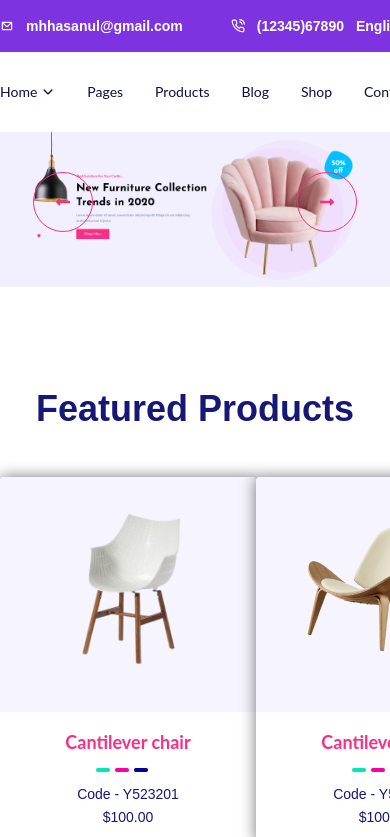
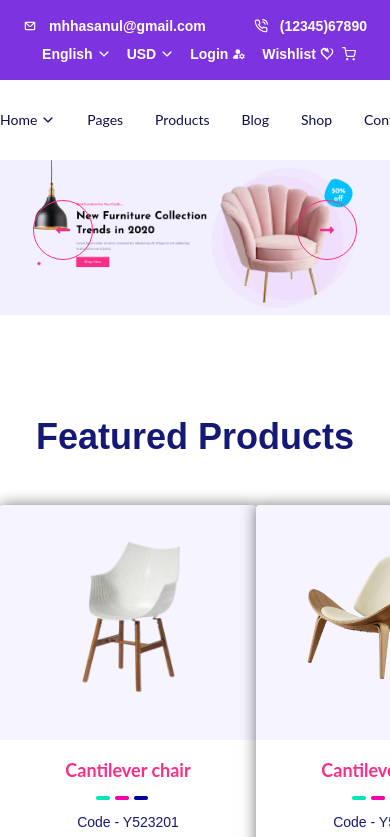
Before and after one commit to mdarafat2201/hekto, a React (Vite) app: page / in a window 390 px wide. Shown: the top 837 px of the page. Built offline with nearby package versions, Linux system fonts and the light colour scheme.

Commit message:
Header R don

```diff
--- a/package.json
+++ b/package.json
@@ -13,6 +13,7 @@
     "react": "^18.2.0",
     "react-dom": "^18.2.0",
     "react-icons": "^5.0.1",
+    "react-router-dom": "^6.22.3",
     "react-slick": "^0.30.2",
     "slick-carousel": "^1.8.1"
   },
--- a/src/App.jsx
+++ b/src/App.jsx
@@ -1,11 +1,24 @@
 import React from "react";
 import Home from "./Pages/Home/Home";
-
+import RootLayout from "./Component/CommonComponent/RootLayout/RootLayout";
+import {
+  createRoutesFromElements,
+  createBrowserRouter,
+  Route,
+  RouterProvider,
+} from "react-router-dom";
+const router = createBrowserRouter(
+  createRoutesFromElements(
+    <Route path="/" element={<RootLayout />}>
+      <Route index element={<Home />} />
+    </Route>
+  )
+);
 const App = () => {
   return (
-    <div>
+    <RouterProvider router={router}>
       <Home />
-    </div>
+    </RouterProvider>
   );
 };
 
--- /dev/null
+++ b/src/Component/CommonComponent/RootLayout/RootLayout.jsx
@@ -0,0 +1,17 @@
+import React from "react";
+import Header from "../../HomeComponet/Header/Header";
+import Navber from "../../HomeComponet/Navber/Navber";
+import Footer from "../../HomeComponet/Footer/Footer";
+import { Outlet } from "react-router-dom";
+const RootLayout = () => {
+  return (
+    <div>
+      <Header />
+      <Navber />
+      <Outlet />
+      <Footer />
+    </div>
+  );
+};
+
+export default RootLayout;
--- a/src/Component/HomeComponet/Header/Header.jsx
+++ b/src/Component/HomeComponet/Header/Header.jsx
@@ -9,10 +9,14 @@ import { FiShoppingCart } from "react-icons/fi";
 const Header = () => {
   return (
     <>
-      <div className="bg-[#7E33E0] py-4">
+      <div className="bg-[#7E33E0] py-4 px-2 sm:px-0">
         <div className="container">
-          <Flex className={"items-center justify-between"}>
-            <Flex className={"items-center  "}>
+          <Flex
+            className={
+              "items-center flex-col sm:flex-row gap-y-2 sm:gap-y-0 justify-between"
+            }
+          >
+            <Flex className={"items-center flex-wrap "}>
               <Flex className={"items-center pr-12"}>
                 <div className="text-main_bg_color mr-3 font-JosefinSans font-bold text-sm ">
                   <CgMail />
@@ -30,9 +34,9 @@ const Header = () => {
                 </div>
               </Flex>
             </Flex>
-            <Flex className={"items-center gap-x-4"}>
+            <Flex className={"items-center gap-x-2 sm:gap-x-4"}>
               <div>
-                <ul className="flex items-center text-main_bg_color ml-3 font-JosefinSans font-bold text-sm">
+                <ul className="flex items-center text-main_bg_color ml-2 sm:ml-3 font-JosefinSans font-bold text-sm">
                   <li className="mr-1">
                     <a href="#">English</a>
                   </li>
@@ -40,7 +44,7 @@ const Header = () => {
                 </ul>
               </div>
               <div>
-                <ul className="flex items-center  text-main_bg_color ml-3 font-JosefinSans font-bold text-sm">
+                <ul className="flex items-center  text-main_bg_color ml-2 sm:ml-3 font-JosefinSans font-bold text-sm">
                   <li className="mr-1">
                     <a href="#">USD</a>
                   </li>
@@ -48,7 +52,7 @@ const Header = () => {
                 </ul>
               </div>
               <div>
-                <ul className="flex items-center  text-main_bg_color ml-3 font-JosefinSans font-bold text-sm">
+                <ul className="flex items-center  text-main_bg_color ml-2 sm:ml-3 font-JosefinSans font-bold text-sm">
                   <li className="mr-1">
                     <a href="#">Login</a>
                   </li>
@@ -56,7 +60,7 @@ const Header = () => {
                 </ul>
               </div>
               <div>
-                <ul className="flex items-center  text-main_bg_color ml-3 font-JosefinSans font-bold text-sm">
+                <ul className="flex items-center  text-main_bg_color ml-2 sm:ml-3 font-JosefinSans font-bold text-sm">
                   <li className="mr-1">
                     <a href="#">Wishlist</a>
                   </li>
--- a/src/Pages/Home/Home.jsx
+++ b/src/Pages/Home/Home.jsx
@@ -1,6 +1,4 @@
 import React from "react";
-import Header from "../../Component/HomeComponet/Header/Header";
-import Navber from "../../Component/HomeComponet/Navber/Navber";
 import Banner from "../../Component/HomeComponet/Banner/Banner";
 import FeaturedProducts from "../../Component/HomeComponet//FeaturedProducts/FeaturedProducts";
 import LeatestProducts from "../../Component/HomeComponet/LeatestProducts/LeatestProducts";
@@ -11,12 +9,10 @@ import DiscountItem from "../../Component/HomeComponet/DiscountItem/DiscountItem
 import TopCategories from "../../Component/HomeComponet/TopCategories/TopCategories";
 import OurNewslater from "../../Component/HomeComponet/ourNewslater/ourNewslater";
 import LeatestBlog from "../../Component/HomeComponet/LeatestBlog/LeatestBlog";
-import Footer from "../../Component/HomeComponet/Footer/Footer";
+
 const Home = () => {
   return (
     <div>
-      <Header />
-      <Navber />
       <Banner />
       <FeaturedProducts />
       <LeatestProducts />
@@ -27,7 +23,6 @@ const Home = () => {
       <TopCategories />
       <OurNewslater />
       <LeatestBlog />
-      <Footer />
     </div>
   );
 };
```
Also changed, not shown: 1 other file (tests, documents, lock files or other folders).
